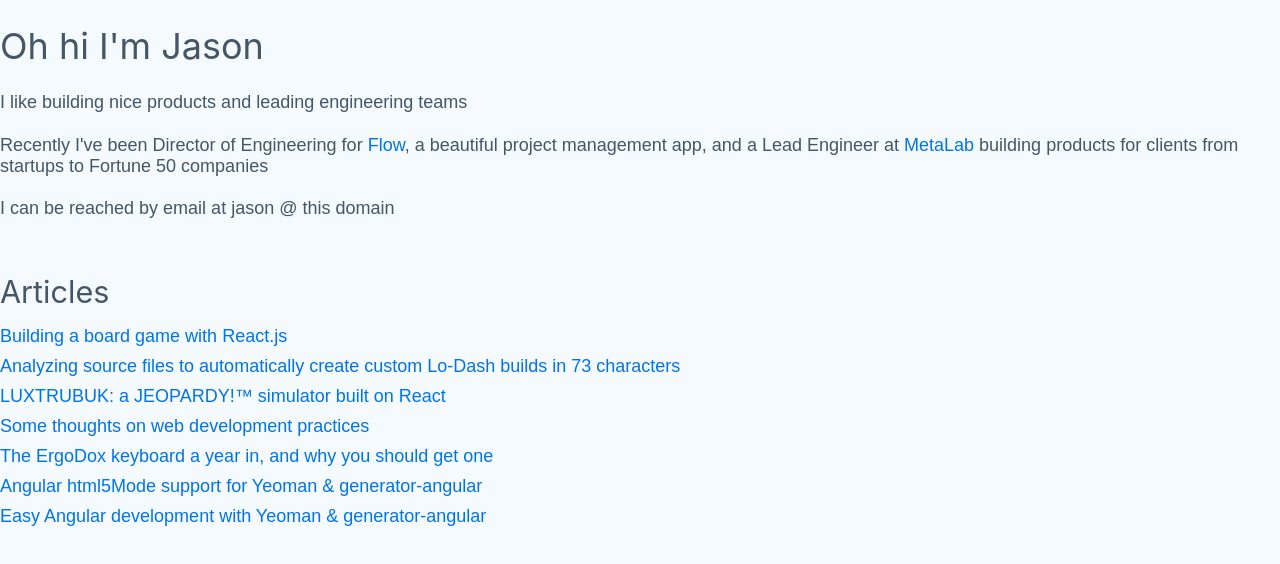
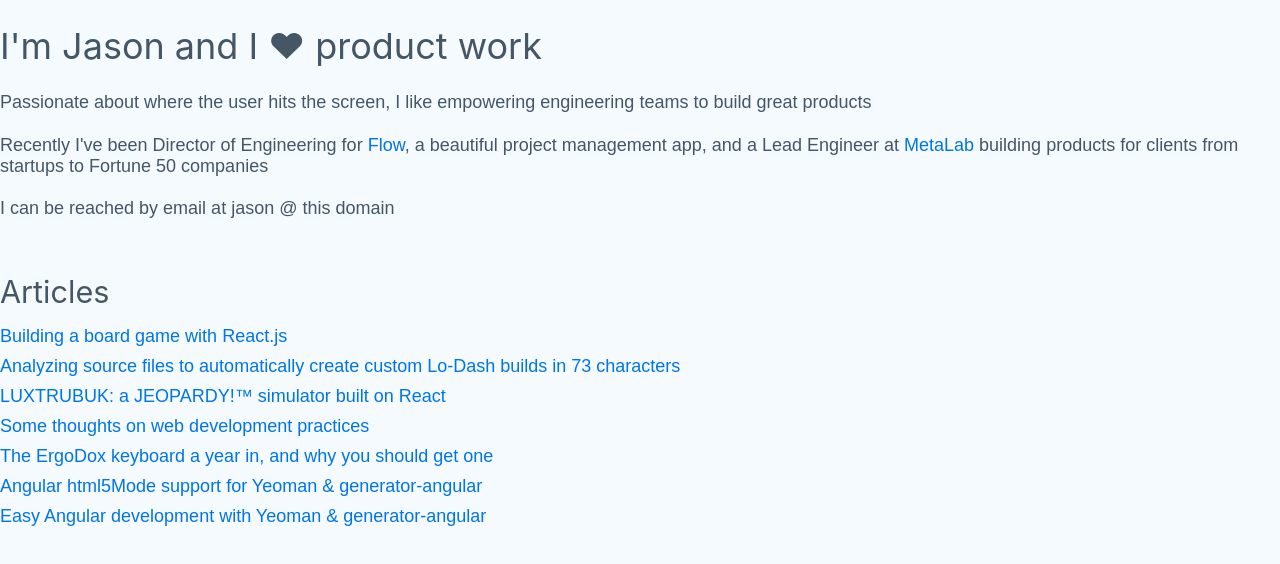
Before and after one commit to jjt/jjt.io, a Gatsby site: page / in a window 1280 px wide. Built offline with nearby package versions, Linux system fonts and the light colour scheme; Gatsby itself is replaced by a stand-in of ours; some packages are replaced by stand-ins of ours.

Commit message:
Tweak bio

```diff
--- a/src/components/Bio.js
+++ b/src/components/Bio.js
@@ -2,8 +2,8 @@ import React from 'react'
 
 const Bio = () => (
   <div style={{marginBottom: '3rem'}}>
-    <h1>Oh hi I'm Jason</h1>
-    <p>I like building nice products and leading engineering teams</p>
+    <h1>I'm Jason and I ❤ product work</h1>
+    <p>Passionate about where the user hits the screen, I like empowering engineering teams to build great products</p>
     <p>Recently I've been Director of Engineering for <a href="https://getflow.com">Flow</a>, a beautiful project management app, and a Lead Engineer at <a href="https://metalab.co">MetaLab</a> building products for clients from startups to Fortune 50 companies</p>
     <p>I can be reached by email at jason @ this domain</p>
   </div>
```
